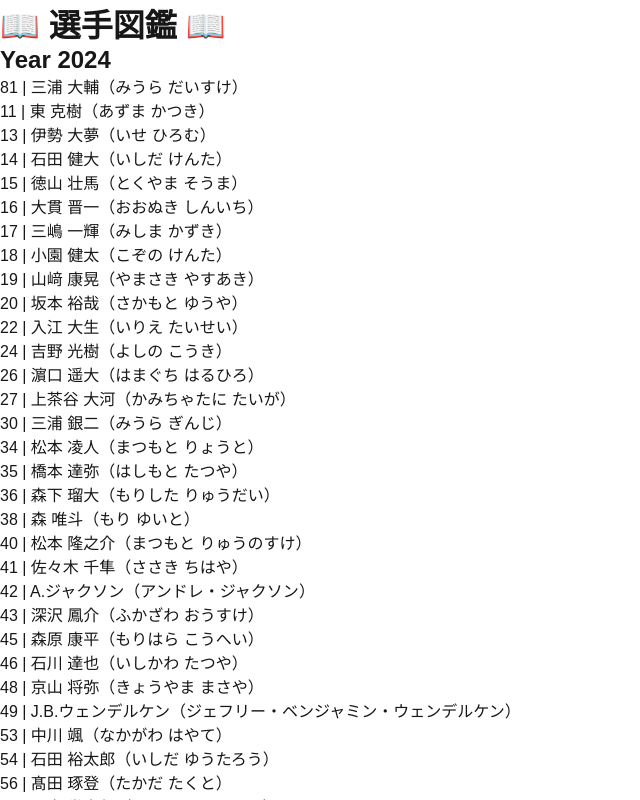
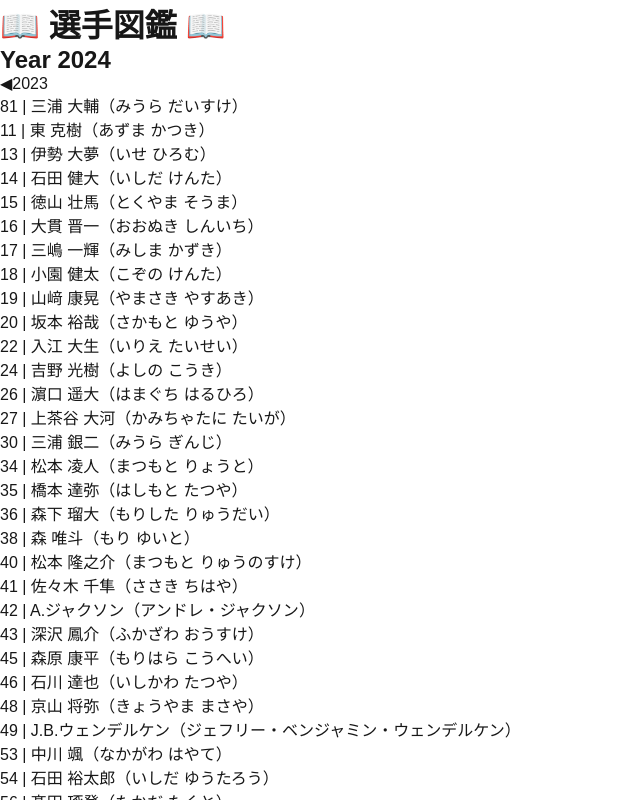
Before and after one commit to MITSUBOSHI/baystars-drill, a Next.js app: page /uniform-number/gallery/2024 in a window 1280 px wide. Shown: the top 800 px of the page, without its empty margins (0-640 px from the left). Built offline with nearby package versions, Linux system fonts and the light colour scheme.

Commit message:
Add simple prev/next link

```diff
--- a/src/app/uniform-number/gallery/[year]/page.tsx
+++ b/src/app/uniform-number/gallery/[year]/page.tsx
@@ -1,8 +1,14 @@
+import Link from "next/link";
 import { registeredYears } from "@/constants/player";
 import { Year } from "@/types/Player";
 import Players2022 from "@/data/2022-players.jsonl.json";
 import Players2023 from "@/data/2023-players.jsonl.json";
 import Players2024 from "@/data/2024-players.jsonl.json";
+
+type linkArrowResult = {
+  prevYear: Year | null;
+  nextYear: Year | null;
+};
 
 function playersByYear(year: Year) {
   switch (year) {
@@ -15,6 +21,21 @@ function playersByYear(year: Year) {
   }
 }
 
+function linkArrowByYear(year: Year): linkArrowResult {
+  const currentYearIndex = registeredYears.indexOf(year);
+  const result: linkArrowResult = { prevYear: null, nextYear: null };
+
+  if (registeredYears[currentYearIndex - 1] !== undefined) {
+    result.prevYear = registeredYears[currentYearIndex - 1] as Year;
+  }
+
+  if (registeredYears[currentYearIndex + 1] !== undefined) {
+    result.nextYear = registeredYears[currentYearIndex + 1] as Year;
+  }
+
+  return result;
+}
+
 export async function generateStaticParams() {
   return registeredYears.map((y) => ({ year: y.toString() }));
 }
@@ -22,11 +43,22 @@ export async function generateStaticParams() {
 export default function Page({ params }: { params: { year: Year } }) {
   const currentYear = Number(params.year) as Year; // TODO: path paramsがデフォstring。type castの設定は要確認。
   const players = playersByYear(currentYear);
+  const linkArrowResult = linkArrowByYear(currentYear);
 
   return (
     <>
       <h1>📖 選手図鑑 📖</h1>
       <h2> Year {currentYear} </h2>
+      {linkArrowResult.prevYear != null ? (
+        <Link href={`/uniform-number/gallery/${linkArrowResult.prevYear}`}>
+          ◀{linkArrowResult.prevYear}
+        </Link>
+      ) : null}
+      {linkArrowResult.nextYear != null ? (
+        <Link href={`/uniform-number/gallery/${linkArrowResult.nextYear}`}>
+          {linkArrowResult.nextYear}▶
+        </Link>
+      ) : null}
       {players.map((player) => {
         return (
           <div key={player.number_disp}>
```
